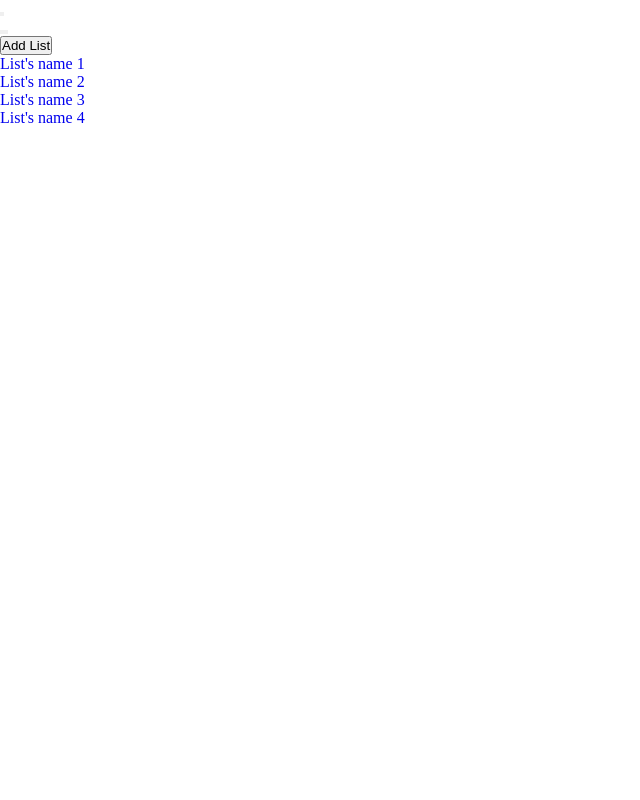
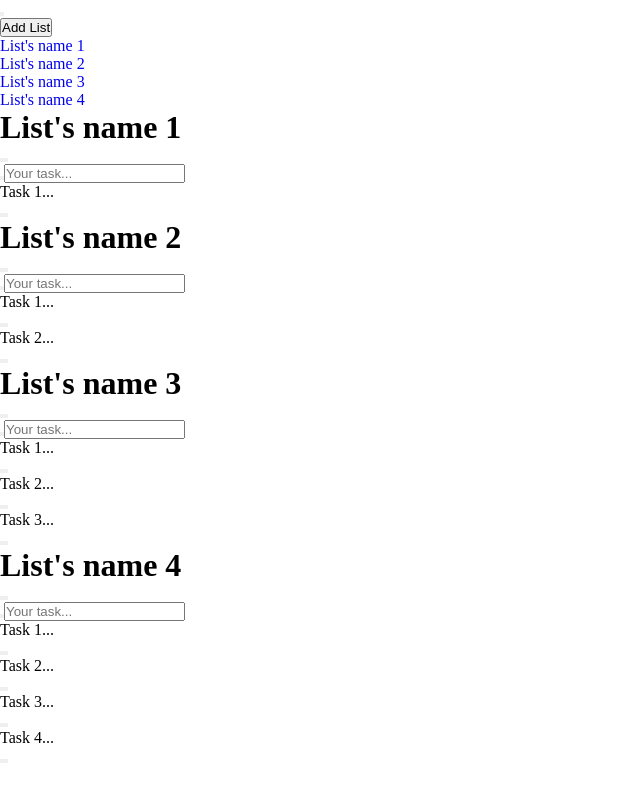
Before and after one commit to NhanPhamTrong/To-Do-List-with-React, a React (Create React App) app: page / in a window 1280 px wide. Shown: the whole page, without its empty margins (0-640 px from the left). Built offline with nearby package versions, Linux system fonts and the light colour scheme.

Commit message:
create Body and add some functions

```diff
--- a/src/components/App.jsx
+++ b/src/components/App.jsx
@@ -1,10 +1,14 @@
 import React from "react";
 import "../css/main.css";
 import Navbar from "./Navbar/Navbar";
+import Body from "./Body/Body";
 
 function App() {
     return (
-        <Navbar />
+        <React.StrictMode>
+            <Navbar />
+            <Body />
+        </React.StrictMode>
     );
 }
 
--- /dev/null
+++ b/src/components/Body/AddTaskSection/AddTaskSection.jsx
@@ -0,0 +1,19 @@
+import React from "react";
+import Tool from "./Tool";
+import InputTask from "./InputTask";
+
+function AddTaskSection(props) {
+    return (
+        <div className="add-task">
+            <div className="container">
+                <div className="heading">
+                    <h1>{props.listName}</h1>
+                    <Tool />
+                </div>
+                <InputTask />
+            </div>
+        </div>
+    );
+}
+
+export default AddTaskSection;
--- /dev/null
+++ b/src/components/Body/AddTaskSection/InputTask.jsx
@@ -0,0 +1,25 @@
+import React from "react";
+import $ from "jquery";
+
+function AddTask() {
+    const newTask = $(".input-task input");
+    const taskList = $("#task-section ul");
+
+    var taskHtml = "" +
+    "<Task task=" + newTask.val() + " />";
+
+    if (newTask.val() !== "") {
+        taskList.html(taskList.html() + taskHtml)
+    }
+}
+
+function InputTask() {
+    return (
+        <div className="input-task">
+            <button type="button" onClick={AddTask} aria-label="Add Task"></button>
+            <input type="text" placeholder="Your task..." />
+        </div>
+    );
+}
+
+export default InputTask;
--- /dev/null
+++ b/src/components/Body/Body.jsx
@@ -0,0 +1,33 @@
+import React from "react";
+import AddTaskSection from "./AddTaskSection/AddTaskSection";
+import TaskSection from "./TaskSection/TaskSection";
+import content from "../../content";
+
+function ListContent(props) {
+    return (
+        <div id={"list-" + props.id} className="list-content">
+            <AddTaskSection listName={props.listName} />
+            <TaskSection id={props.id}/>
+        </div>
+    );
+}
+
+function CreateBody(list) {
+    return (
+        <ListContent
+            key={list.id}
+            id={list.id}
+            listName={list.listName}
+        />
+    );
+}
+
+function Body() {
+    return (
+        <main>
+            {content.map(CreateBody)}
+        </main>
+    );
+}
+
+export default Body;
--- /dev/null
+++ b/src/components/Body/TaskSection/Task.jsx
@@ -0,0 +1,14 @@
+import React from "react";
+import TaskBtn from "./TaskBtn";
+
+function Task(props) {
+    return (
+        <li>
+            <div className="checkbox"></div>
+            <p>{props.task}</p>
+            <TaskBtn />
+        </li>
+    );
+}
+
+export default Task;
--- /dev/null
+++ b/src/components/Body/TaskSection/TaskBtn.jsx
@@ -0,0 +1,20 @@
+import React from "react";
+
+function UpdateTask() {
+
+}
+
+function DeleteTask() {
+
+}
+
+function TaskBtn() {
+    return (
+        <div className="task-btn">
+            <button type="button" onClick={UpdateTask} aria-label="Update Task"></button>
+            <button type="button" onClick={DeleteTask} aria-label="Delete Task"></button>
+        </div>
+    );
+}
+
+export default TaskBtn;
--- /dev/null
+++ b/src/components/Body/TaskSection/TaskSection.jsx
@@ -0,0 +1,24 @@
+import React from "react";
+import Task from "./Task";
+import content from "../../../content";
+
+function TaskSection(props) {
+    return (
+        <div className="task-section">
+            <div className="container">
+                <ul>
+                    {content[props.id - 1].taskList.map(function(e) {
+                        return (
+                            <Task
+                                key={content[props.id - 1].taskList.indexOf(e)}
+                                task={e}
+                            />
+                        );
+                    })}
+                </ul>
+            </div>
+        </div>
+    );
+}
+
+export default TaskSection;
--- a/src/components/Navbar/Menu.jsx
+++ b/src/components/Navbar/Menu.jsx
@@ -5,10 +5,11 @@ import AddListBtn from "./AddListBtn";
 function Menu() {
 
     function GetList(e) {
-        let href = e.target.href;
-        let idOfList = href.slice(href.indexOf("#"), );
+        let listTitle = e.target.title;
+        let listId = listTitle.slice(listTitle.indexOf(" ") + 1, );
 
-        $(idOfList).addClass("open");
+        $(".list-content").removeClass("open");
+        $("#list-" + listId).addClass("open");
     }
 
     return (
@@ -17,16 +18,16 @@ function Menu() {
                 <AddListBtn />
                 <ul>
                     <li>
-                        <a href="#list-1" onClick={GetList}>List's name 1<span></span></a>
+                        <a href="#list-1" onClick={GetList} title="List 1">List's name 1<span></span></a>
                     </li>
                     <li>
-                        <a href="#list-2" onClick={GetList}>List's name 2<span></span></a>
+                        <a href="#list-2" onClick={GetList} title="List 2">List's name 2<span></span></a>
                     </li>
                     <li>
-                        <a href="#list-3" onClick={GetList}>List's name 3<span></span></a>
+                        <a href="#list-3" onClick={GetList} title="List 3">List's name 3<span></span></a>
                     </li>
                     <li>
-                        <a href="#list-4" onClick={GetList}>List's name 4<span></span></a>
+                        <a href="#list-4" onClick={GetList} title="List 4">List's name 4<span></span></a>
                     </li>
                 </ul>
             </div>
--- a/src/components/Navbar/Navbar.jsx
+++ b/src/components/Navbar/Navbar.jsx
@@ -1,6 +1,5 @@
 import React from "react";
 import MenuToggler from "./MenuToggler";
-import Tool from "./Tool";
 import Menu from "./Menu";
 
 function Navbar() {
@@ -8,7 +7,6 @@ function Navbar() {
         <nav>
             <div className="container">
                 <MenuToggler />
-                <Tool />
                 <Menu />
             </div>
         </nav>
--- /dev/null
+++ b/src/content.js
@@ -0,0 +1,24 @@
+const content = [
+    {
+        id: 1,
+        listName: "List's name 1",
+        taskList: ["Task 1..."]
+    },
+    {
+        id: 2,
+        listName: "List's name 2",
+        taskList: ["Task 1...", "Task 2..."]
+    },
+    {
+        id: 3,
+        listName: "List's name 3",
+        taskList: ["Task 1...", "Task 2...", "Task 3..."]
+    },
+    {
+        id: 4,
+        listName: "List's name 4",
+        taskList: ["Task 1...", "Task 2...", "Task 3...", "Task 4..."]
+    }
+];
+
+export default content;
```
Also changed, not shown: src/components/Body/AddTaskSection/Tool.jsx (renamed from src/components/Navbar/Tool.jsx).
